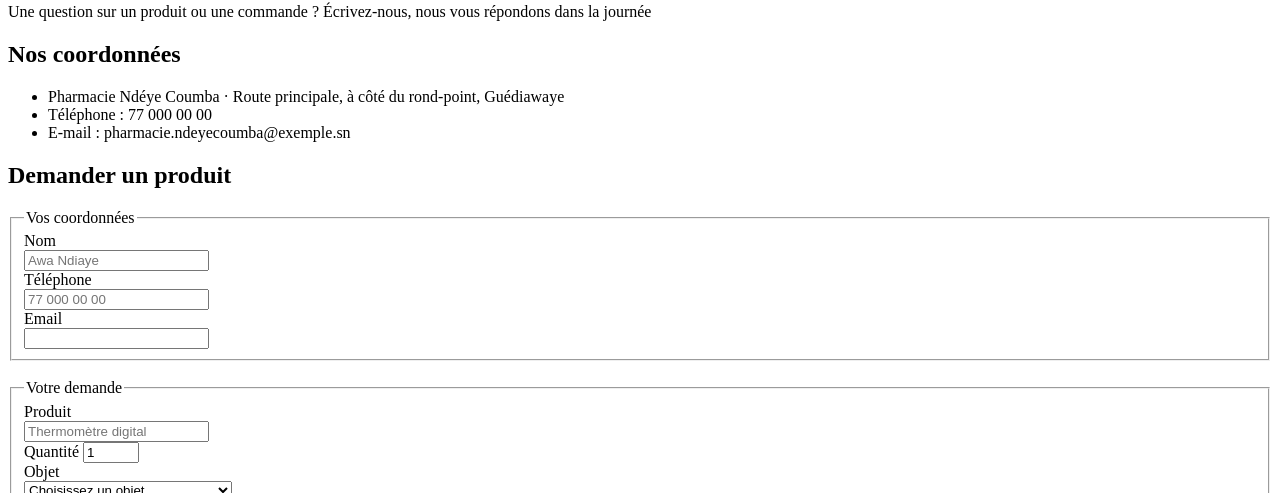
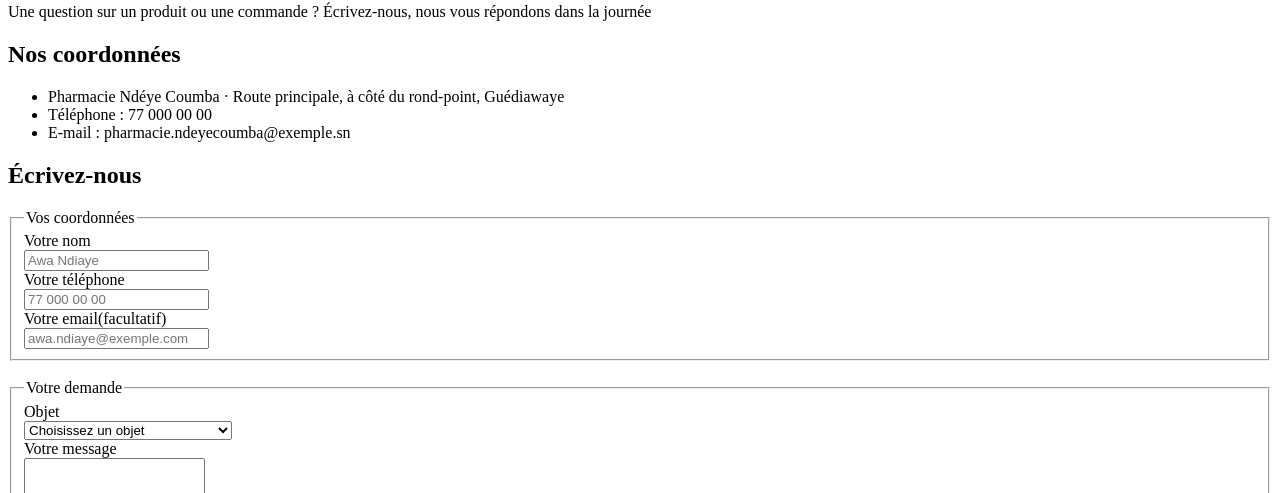
Before and after one commit to Moustapha-313/formation_web, a plain HTML site: page pharmagestion/contact.html in a window 1280 px wide. Shown: the part 307-800 px from the top of the page. Drawn offline with Linux system fonts and the light colour scheme.

Commit message:
modification contact

```diff
--- a/pharmagestion/contact.html
+++ b/pharmagestion/contact.html
@@ -35,11 +35,11 @@
       <li>Téléphone : 77 000 00 00</li>
       <li>E-mail : pharmacie.ndeyecoumba@exemple.sn</li>
     </ul>
-    <h2>Demander un produit</h2>
+    <h2>Écrivez-nous</h2>
     <form action="">
       <fieldset>
         <legend>Vos coordonnées</legend>
-        <label for="nom">Nom</label><br />
+        <label for="nom">Votre nom</label><br />
         <input
           type="text"
           id="nom"
@@ -48,7 +48,7 @@
           minlength="3"
           maxlength="50"
         /><br />
-        <label for="tel">Téléphone</label><br />
+        <label for="tel">Votre téléphone</label><br />
         <input
           type="text"
           id="tel"
@@ -57,30 +57,13 @@
           placeholder="77 000 00 00"
           required
         /><br />
-        <label for="">Email</label><br />
-        <input type="email" /><br />
-      </fieldset><br>
+        <label for="email">Votre email(facultatif)</label><br />
+        <input type="email" id="email" name="email" placeholder="awa.ndiaye@exemple.com" /><br />
+      </fieldset>
+      <br />
 
       <fieldset>
         <legend>Votre demande</legend>
-        <label for="prod">Produit</label><br />
-        <input
-          type="text"
-          id="prod"
-          name="prod"
-          maxlength="80"
-          placeholder="Thermomètre digital"
-          required
-        /><br />
-        <label for="qte">Quantité</label>
-        <input
-          type="number"
-          id="qte"
-          min="1"
-          max="10"
-          step="1"
-          value="1"
-        /><br />
         <label for="motif">Objet</label><br />
         <select name="motif" id="motif" required>
           <option value="">Choisissez un objet</option>
@@ -105,16 +88,15 @@
         <label for="rep-whatsapp">Whatsapp</label>
         <input type="radio" id="rep-email" name="reponse" value="email" />
         <label for="rep-email">Email</label><br />
-        <label for=""
-          >J'accepte que la pharmacie utilise mes coordonnées pour me
-          répondre.</label
-        >
-        <input type="checkbox" required>
-
-        <br /><br>
-        <input type="submit" value="Envoyer" />
-        <input type="reset" value="Effacer" />
       </fieldset>
+      <br />
+      <input type="checkbox" required />
+      <label for=""
+        >J'accepte que la pharmacie utilise mes coordonnées pour me
+        répondre.</label
+      ><br><br>
+      <input type="submit" value="Envoyer" />
+      <input type="reset" value="Effacer" />
     </form>
     <h2>Nous trouver</h2>
     <p>Plan d'accès à la pharmacie, à côté du rond-point de Guédiawaye</p>
@@ -123,7 +105,7 @@
       width="600"
       height="400"
       title="Carte de Guédiawaye : situation de la pharmacie"
-    ></iframe>
+    ></iframe><br>
     <a href="index.html">Retour à l'accueil</a>
     <hr />
 
```
Also changed, not shown: pharmagestion/gestion/connextion.html (+26 -0 lines), pharmagestion/horaires.html (+1 -1 lines).
